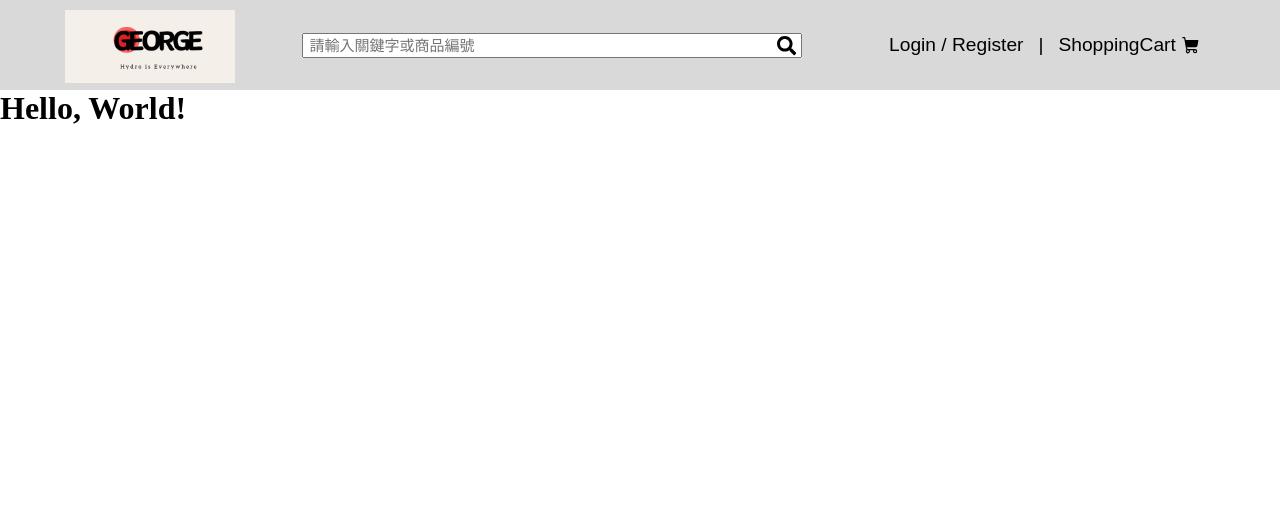
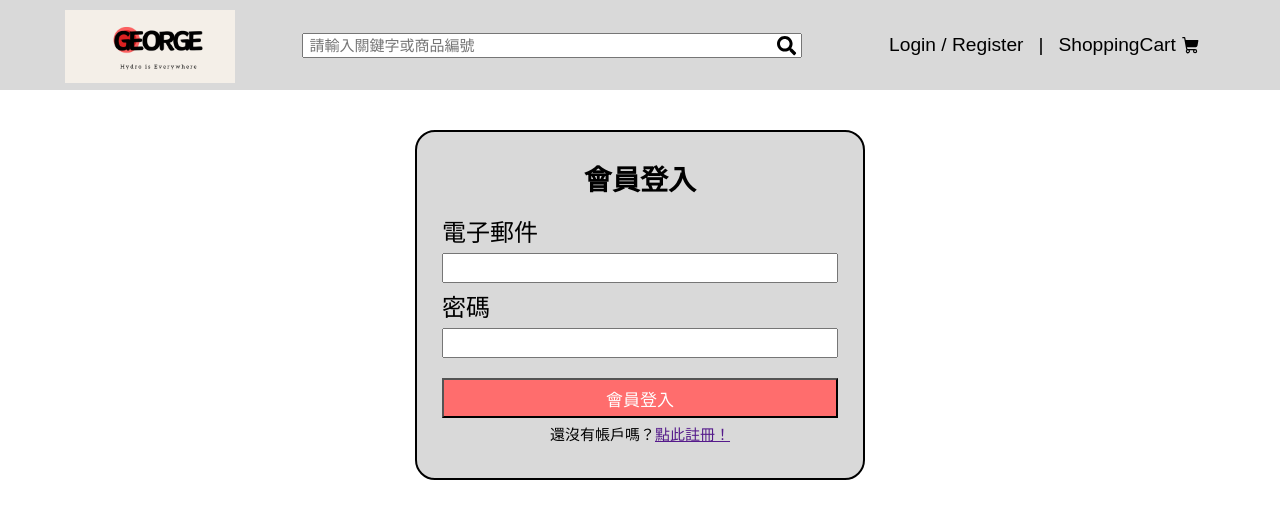
Before and after one commit to George15526/Hydropower-Shopping-Website, a React (Vite) app: page / in a window 1280 px wide. Shown: the top 518 px of the page. Built offline with nearby package versions, Linux system fonts and the light colour scheme.

Commit message:
add a LoginPage and its css

```diff
--- a/src/App.css
+++ b/src/App.css
@@ -1,5 +1,6 @@
 /* App.css */
 
+/* HomePage */
 * {
     padding: 0;
     margin: 0;
@@ -78,3 +79,51 @@ div.shoppingCart {
     margin: 5px;
     height: 25px;
 }
+
+/* LoginPage css */
+
+.LoginPage {
+    margin-top: 40px;
+    font-family: sans-serif;
+    font-size: 24px;
+    display: flex;
+    flex-direction: column;
+    align-items: center;
+    justify-content: center;
+}
+
+.loginForm {
+    border: 2px solid black;
+    border-radius: 20px;
+    background-color: #D9D9D9;
+    padding: 25px;
+    display: flex;
+    flex-direction: column;
+    width: 450px;
+    height: 350px;
+}
+
+#login-title {
+    text-align: center;
+    margin-bottom: 15px;
+}
+
+.input {
+    margin-top: 5px;
+    margin-bottom: 5px;
+    height: 30px;
+}
+
+#member_submit {
+    margin-top: 15px;
+    font-size: 17px;
+    color: #FFFFFF;
+    height: 40px;
+    background-color: #FF6D6D;
+}
+
+#p1 {
+    text-align: center;
+    font-size: 15px;
+    margin-top: 5px;
+}
--- a/src/App.jsx
+++ b/src/App.jsx
@@ -5,12 +5,13 @@ import HelloWorld from "./HelloWorld";
 import "./App.css"
 import Home from "./pages/Home";
 import HomePage from "./pages/HomePage";
+import LoginPage from "./pages/LoginPage";
 
 function App() {
   return (
     <>
       <HomePage />
-      <HelloWorld />
+      <LoginPage />
     </>
   );
 }
--- /dev/null
+++ b/src/pages/LoginPage.jsx
@@ -0,0 +1,21 @@
+// LoginPage.jsx
+
+import React from "react";
+
+function LoginPage(){
+    return (
+        <div className="LoginPage">
+            <form action="post" className="loginForm">
+                <h3 id="login-title">會員登入</h3>
+                <label>電子郵件</label>
+                <input type="email" className="input" />
+                <label className="password">密碼</label>
+                <input type="password" className="input" />
+                <input type="submit" value={"會員登入"} id="member_submit" />
+                <p id="p1">還沒有帳戶嗎？<a href="">點此註冊！</a></p>
+            </form>
+        </div>
+    )
+}
+
+export default LoginPage;
```
